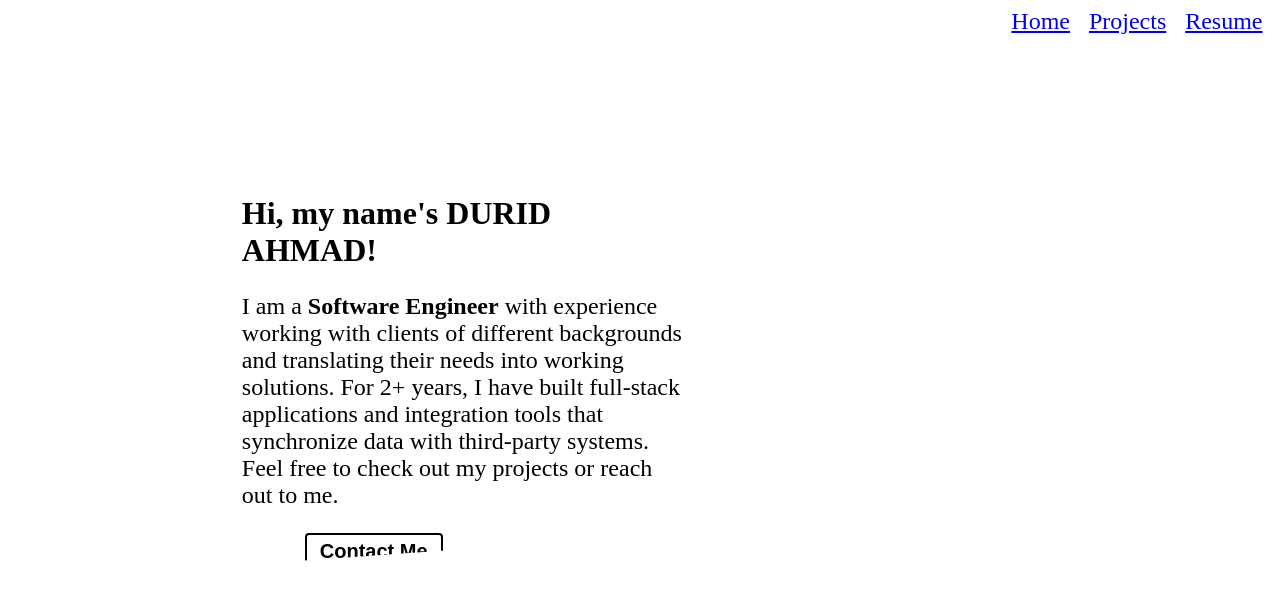
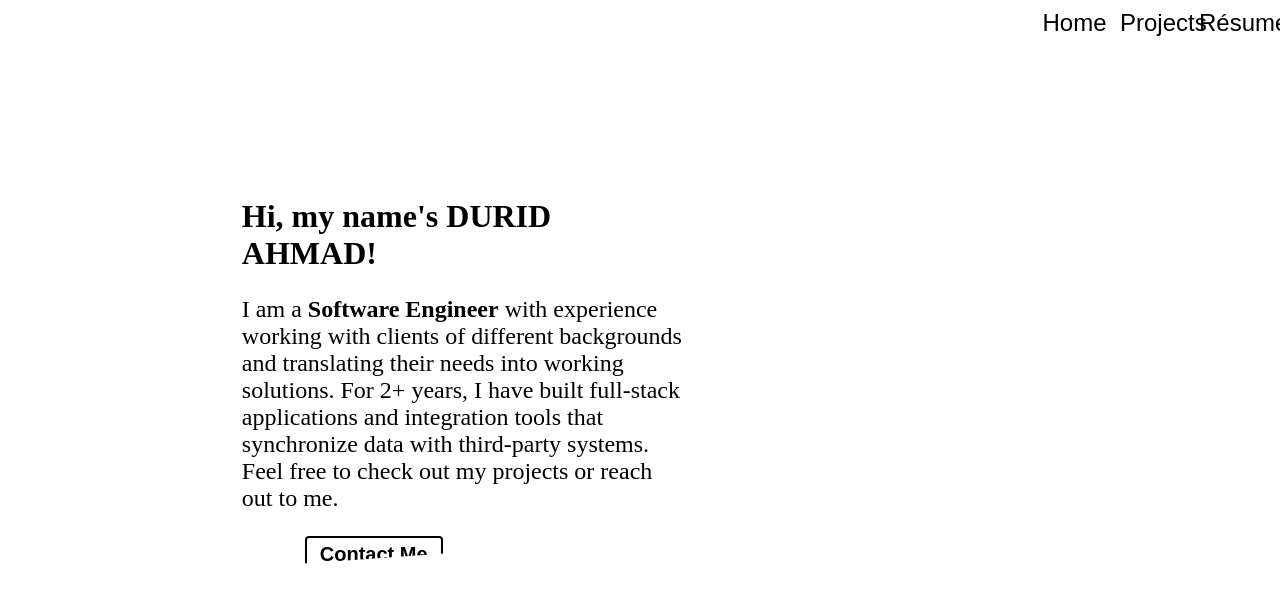
Before and after one commit to durid-ah/durid-ah.github.io, a Next.js app: page / in a window 1280 px wide. Shown: the top 602 px of the page. Built offline with nearby package versions, Linux system fonts and the light colour scheme.

Commit message:
fixed buggy spots were the navigation did not work

```diff
--- a/component/app_links.module.css
+++ b/component/app_links.module.css
@@ -6,14 +6,22 @@
 }
 
 .link {
-   padding-left: 3%;
-   padding-right: 3%;
    display: flex;
    align-items: center;
 }
 
+.innerButton {
+   background-color: inherit;
+   color: inherit;
+   font-size: inherit;
+   border: none;
+   width: 100%;
+   height: 100%;
+}
+
 .navButton {
    height: 100%;
+   width: 25%;
 }
 
 .navButton:hover {
--- a/component/app_links.tsx
+++ b/component/app_links.tsx
@@ -14,13 +14,13 @@ function Links({location}: LinkProps) {
    return (
       <>
          <div className={`${styles.navButton} ${homeClickedStyle} ${styles.link}`}>
-               <Link href="/">Home</Link>
+               <Link href="/" passHref><button className={styles.innerButton}>Home</button></Link>
          </div>
          <div className={`${styles.navButton} ${projectClickedStyle} ${styles.link}`}>
-            <Link href={PROJECT_URL}>Projects</Link>
+            <Link href={PROJECT_URL} passHref><button className={styles.innerButton}>Projects</button></Link>
          </div>
          <div className={`${styles.navButton} ${resumeClickedStyle} ${styles.link}`}>
-            <Link href={RESUME_URL}>Resume</Link>
+            <Link href={RESUME_URL} passHref><button className={styles.innerButton}>Résumé</button></Link>
          </div>
       </>
    )
--- a/pages/resume.tsx
+++ b/pages/resume.tsx
@@ -1,5 +1,3 @@
-// Résumé
-
 import Layout from "../component/layout";
 import { NavLocation } from "../models/nav_location";
 
```
